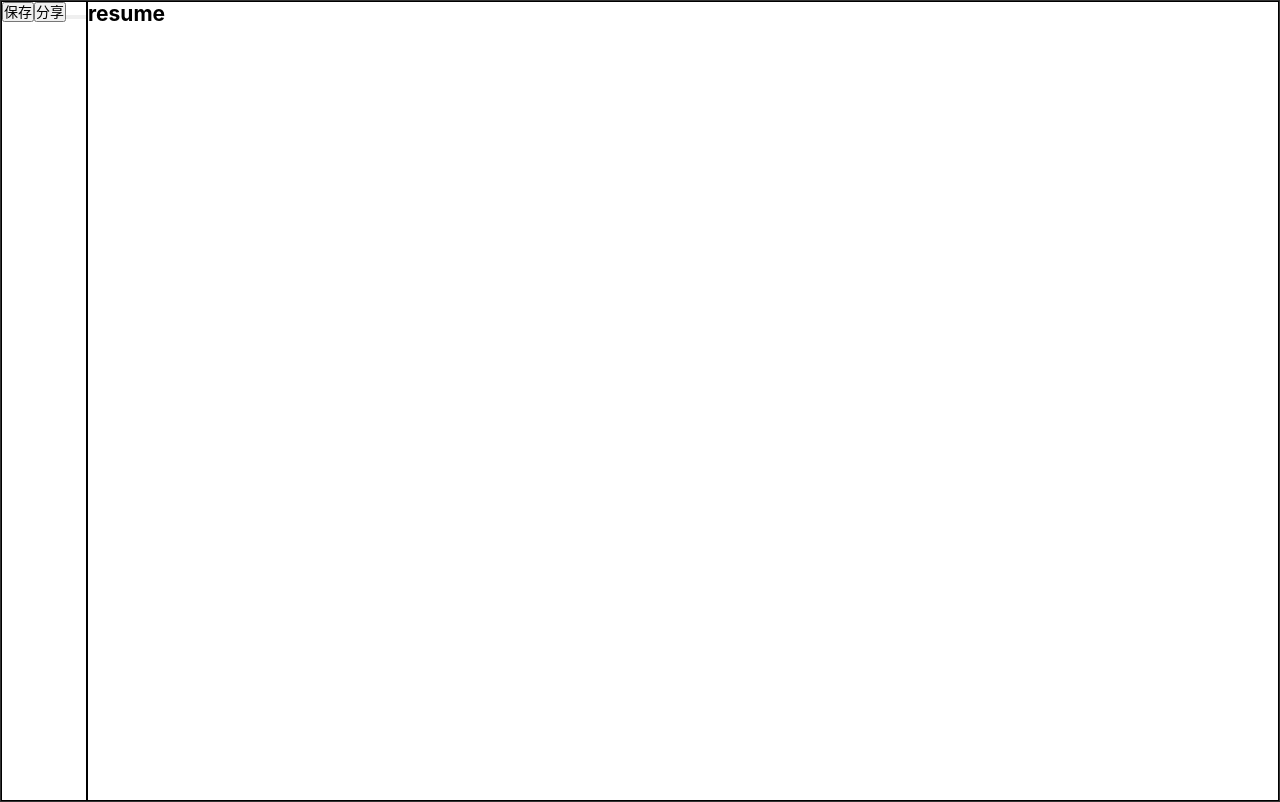
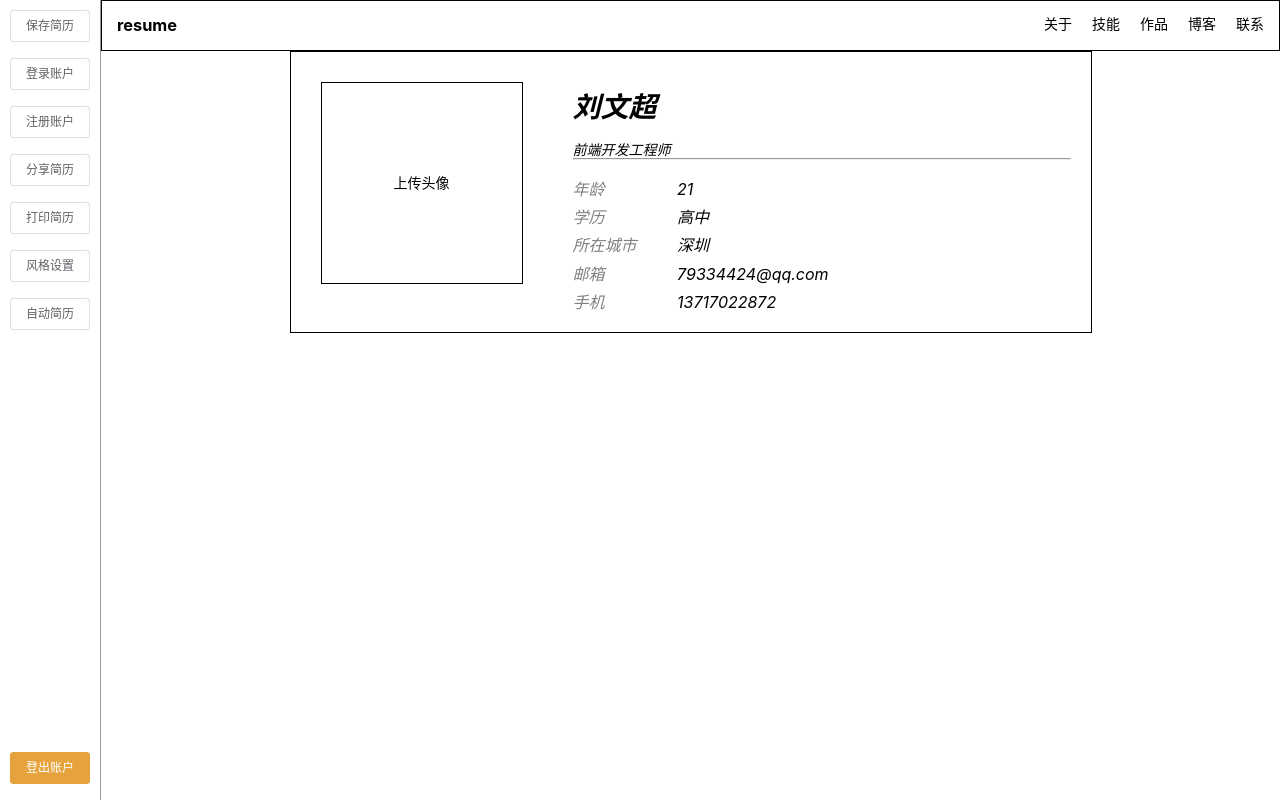
Before and after one commit to fallen158/vue-resume, a Vue app: page / in a window 1280 px wide. Built offline with nearby package versions, Linux system fonts and the light colour scheme.

Commit message:
添加nav导航

```diff
--- a/src/App.vue
+++ b/src/App.vue
@@ -21,7 +21,6 @@ export default {
 <style lang="scss">
 #app {
   height: 100vh;
-  border: 1px solid #333;
   display: flex;
   .resume{
     flex:1;
--- a/src/components/Resume.vue
+++ b/src/components/Resume.vue
@@ -1,18 +1,110 @@
 <template>
     <div class="resume">
-        <h2>resume</h2>
+       <nav class="navigation">
+           <div class="logo">
+               <h3>resume</h3>
+           </div>
+           <ul class="topbar clearfix">
+               <li>关于</li>
+               <li>技能</li>
+               <li>作品</li>
+               <li>博客</li>
+               <li>联系</li>
+           </ul>
+       </nav>
+       <div class="Introduction">
+            <div class="IntroWraper">
+                <div class="wraperImge">
+                    上传头像
+                </div>
+            </div>
+            <address class="IntroMessage">
+                <div class="Profile clearfix">
+                    <h1>刘文超</h1>
+                    <p>前端开发工程师</p>
+                    <hr>
+                    <dl>
+                        <dt>年龄</dt>
+                        <dd>21</dd>
+                        <dt>学历</dt>
+                        <dd>高中</dd>
+                        <dt>所在城市</dt>
+                        <dd>深圳</dd>
+                        <dt>邮箱</dt>
+                        <dd>79334424@qq.com</dd>
+                        <dt>手机</dt>
+                        <dd>13717022872</dd>
+                    </dl>
+                </div>
+            </address>
+        </div>
     </div>
 </template>
 
 <script>
-export default{
-
-}
+export default {};
 </script>
 
 
 <style lang="scss" scoped>
-    .resume{
-        border:1px solid;
+.clearfix::after {
+  content: "";
+  display: block;
+  clear: both;
+}
+.resume {
+  .navigation {
+    display: flex;
+    justify-content: space-between;
+    border: 1px solid;
+    padding: 15px;
+    .logo {
     }
+    .topbar {
+      li {
+        float: left;
+        margin-left: 20px;
+      }
+    }
+  }
+  .Introduction {
+    border: 1px solid;
+    width: 800px;
+    display: flex;
+    justify-content: space-between;
+    margin: 0 auto;
+    .IntroWraper {
+      padding: 30px;
+      .wraperImge {
+        width: 200px;
+        height: 200px;
+        border: 1px solid;
+        display: flex;
+        justify-content: center;
+        align-items: center;
+      }
+    }
+    .IntroMessage {
+      flex: 1;
+      padding: 20px;
+      .Profile {
+        dl,
+        dt {
+          float: left;
+          width: 30%;
+          color: grey;
+          font-size: 16px;
+          margin-top: 10px;
+        }
+
+        dl,dd {
+          float: left;
+          width: 70%;
+          color:black;
+           margin-top: 10px;
+        }
+      }
+    }
+  }
+}
 </style>
--- a/src/components/Silebar.vue
+++ b/src/components/Silebar.vue
@@ -1,25 +1,48 @@
 <template>
-    <div class="silebar">
-        <button>保存</button>
-        <button>分享</button>
-        <button></button>
-        <button></button>
-        <button></button>
-        <button></button>
-        <button></button>
-    </div>
+    <aside class="silebar">
+        <div class="uper">
+            <el-button size="small" class="save">保存简历</el-button>
+            <el-button size="small">登录账户</el-button>
+            <el-button size="small">注册账户</el-button>
+            <el-button size="small">分享简历</el-button>
+            <el-button size="small">打印简历</el-button>
+            <el-button size="small">风格设置</el-button>
+            <el-button size="small">自动简历</el-button>
+        </div>
+        <div class="down">
+            <el-button type="warning" size="small" class="save">登出账户</el-button>
+        </div>
+    </aside>
 </template>
 
 
 <script>
 export default {
-  name: "Silebar",
+  name: "Silebar"
 };
 </script>
 
 
 <style lang="scss" scoped>
-    .silebar{
-        border: 1px solid;
-    }
+.silebar {
+ border-right:1px solid #999 ;
+  width: 100px;
+  display: flex;
+  flex-direction: column;
+  .el-button:nth-child(1){
+      margin-top: 10px;
+  }
+  .el-button{
+     margin-top: 16px;
+  }
+  .save{
+      margin-left: 10px;
+  }
+  .down{
+    flex:1;
+    display: flex;
+    align-items: flex-end;
+    margin-bottom: 16px;
+  }
+}
 </style>
```
